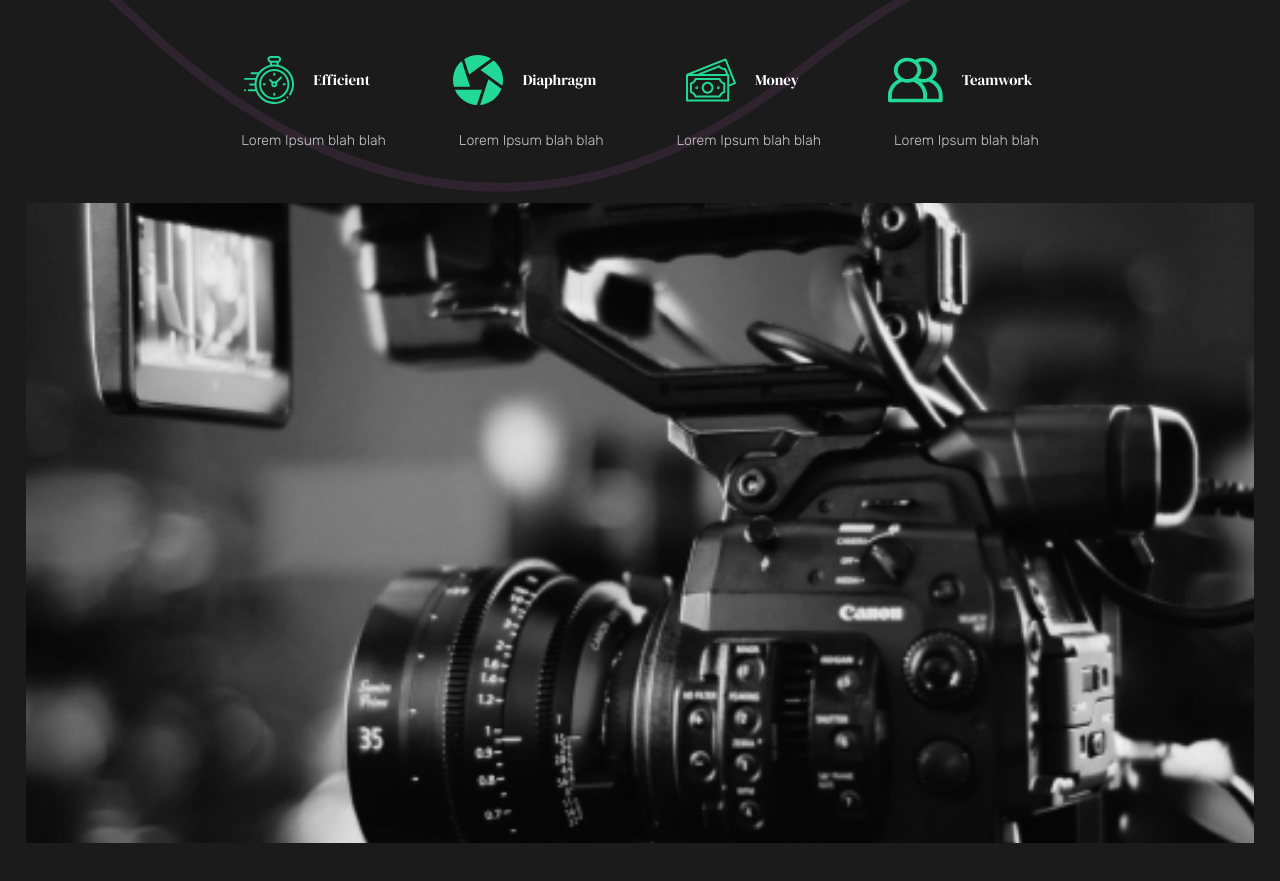
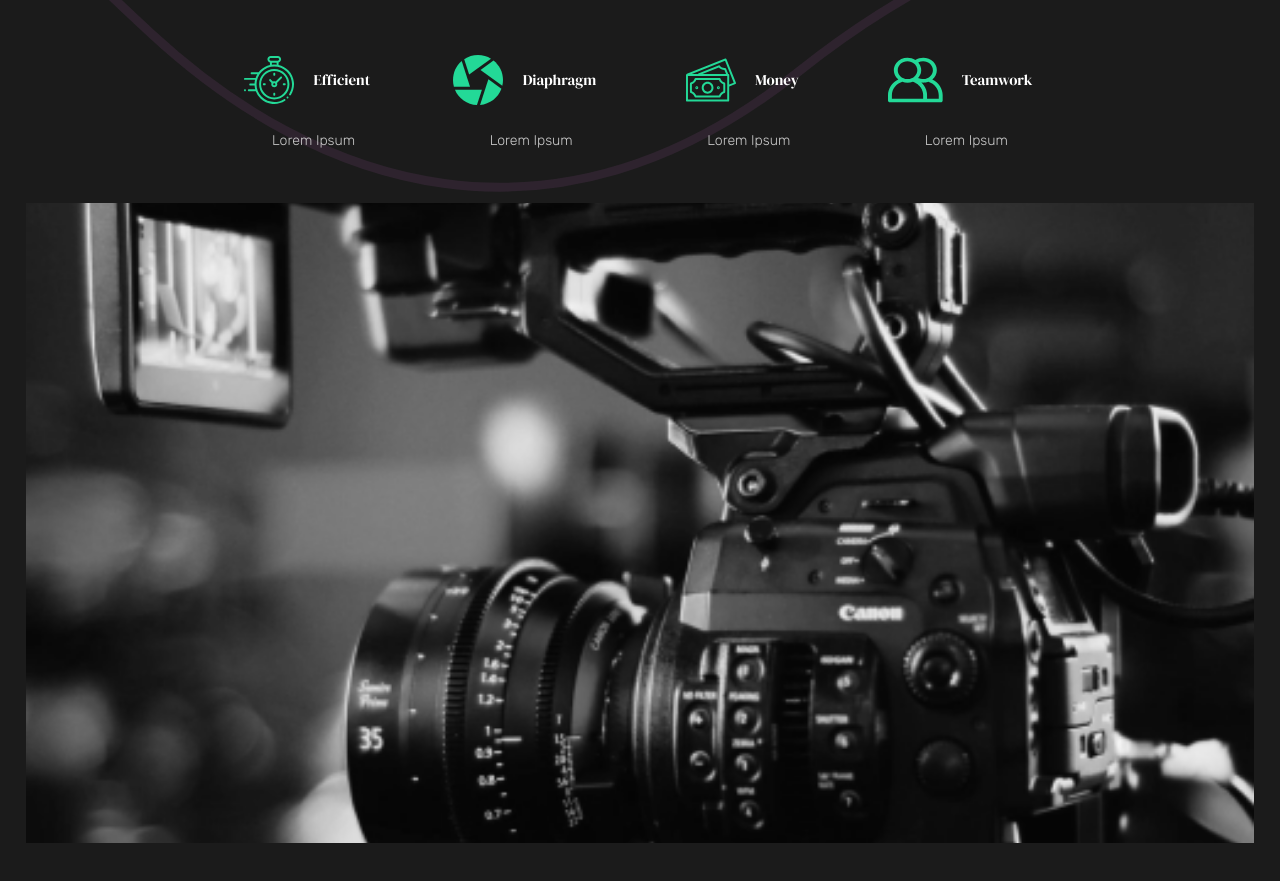
Before and after one commit to RuariDouglas/React-Portfolio, a React (Create React App) app: page / in a window 1280 px wide. Shown: the part 1306-2187 px from the top of the page. Built offline with nearby package versions, Linux system fonts and the light colour scheme.

Commit message:
Update README

```diff
--- a/src/components/ServicesSection.js
+++ b/src/components/ServicesSection.js
@@ -40,7 +40,7 @@ const ServicesSection = () => {
               <img src={clock} alt="Clock" />
               <h3>Efficient</h3>
             </div>
-            <p>Lorem Ipsum blah blah</p>
+            <p>Lorem Ipsum </p>
           </Card>
 
           {/* CARD */}
@@ -49,7 +49,7 @@ const ServicesSection = () => {
               <img src={diaphragm} alt="Diaphragm" />
               <h3>Diaphragm</h3>
             </div>
-            <p>Lorem Ipsum blah blah</p>
+            <p>Lorem Ipsum </p>
           </Card>
 
           {/* CARD */}
@@ -58,7 +58,7 @@ const ServicesSection = () => {
               <img src={money} alt="Money" />
               <h3>Money</h3>
             </div>
-            <p>Lorem Ipsum blah blah</p>
+            <p>Lorem Ipsum </p>
           </Card>
 
           {/* CARD */}
@@ -67,7 +67,7 @@ const ServicesSection = () => {
               <img src={teamwork} alt="Teamwork" />
               <h3>Teamwork</h3>
             </div>
-            <p>Lorem Ipsum blah blah</p>
+            <p>Lorem Ipsum </p>
           </Card>
         </Cards>
       </StyledDescription>
--- a/src/pages/MovieDetail.js
+++ b/src/pages/MovieDetail.js
@@ -18,7 +18,6 @@ const MovieDetail = () => {
 
   // USEEFFECT
   /* As soon as the component mounts. When we click on a movie, it's to load that movies specific information. So the useEffect is going to run as soon as the component mounts. */
-
   useEffect(() => {
     //1. Here we find out which movie we are on, we compare the the captured url against the array of movies and filter a match
     //2. Then we update our state.
```
Also changed, not shown: 2 other files (tests, documents, lock files or other folders).
